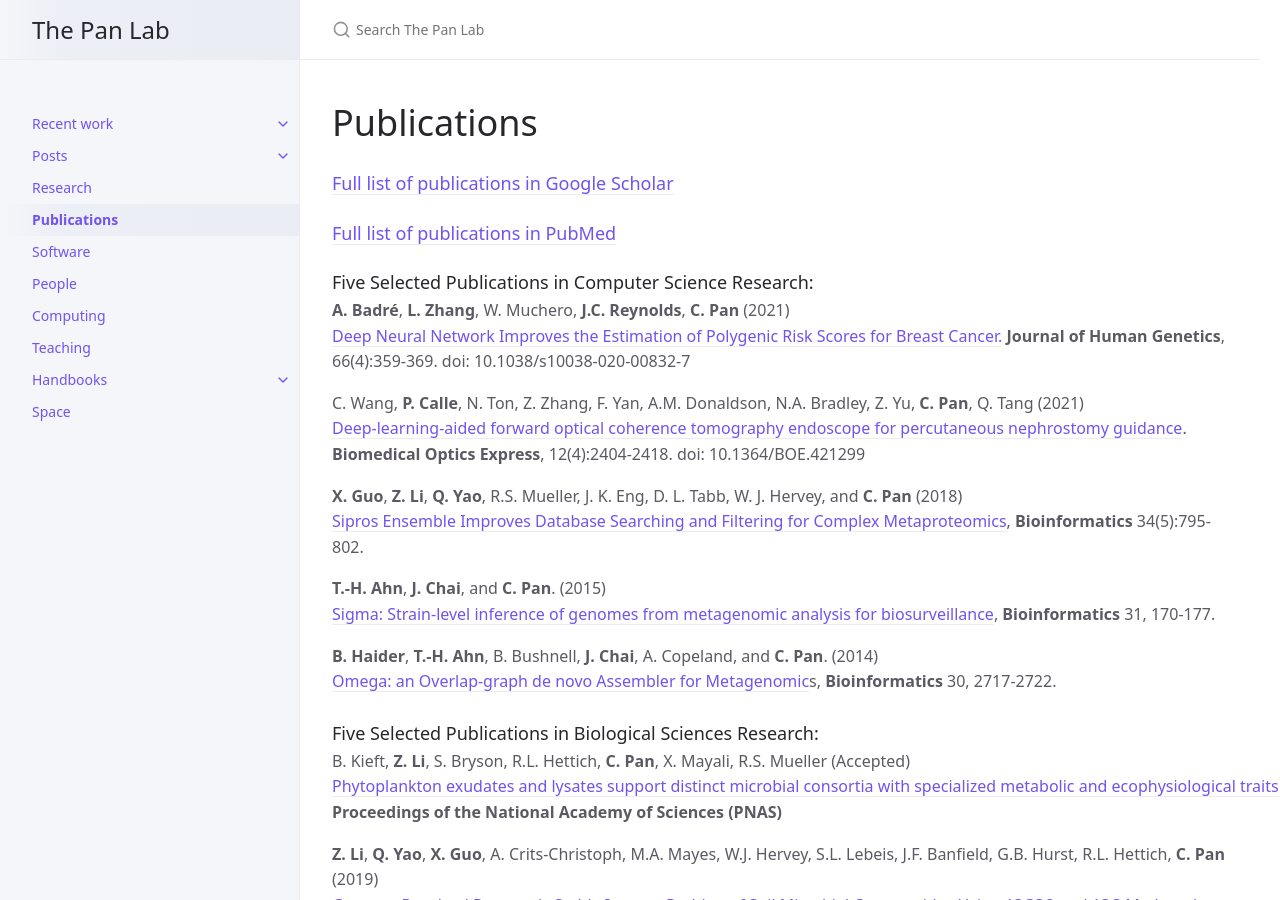
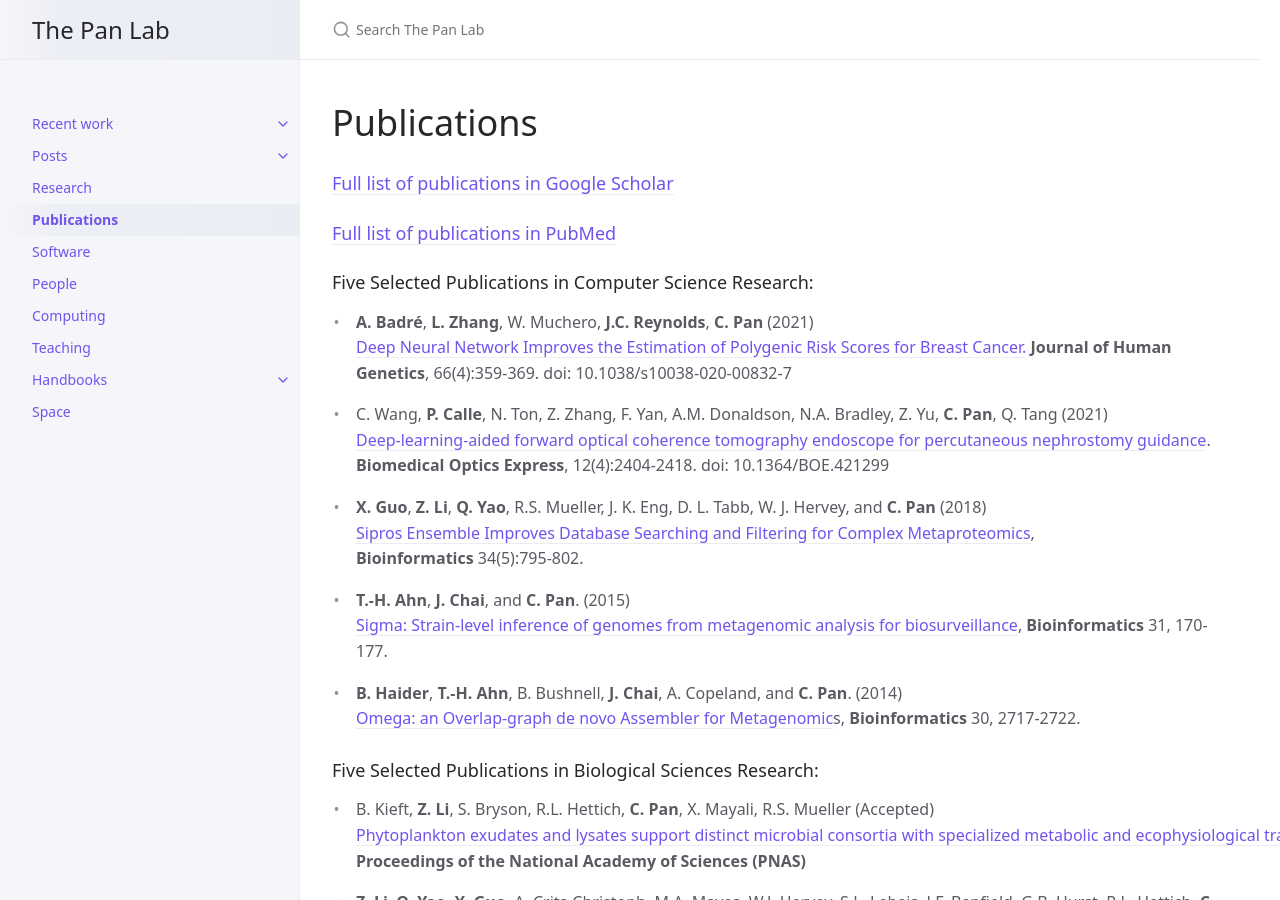
Before and after one commit to thepanlab/thepanlab.github.io, a Jekyll site: the page built from docs/publications.md, in a window 1280 px wide and 900 px high. Built offline with Jekyll 4.4.1, drawn with Linux system fonts in a browser that asks for light colours.

```diff
--- a/docs/publications.md
+++ b/docs/publications.md
@@ -12,25 +12,25 @@ nav_order: 4
 ### Five Selected Publications in Computer Science Research:
 
 
-**A. Badré**, **L. Zhang**, W. Muchero, **J.C. Reynolds**, **C. Pan** (2021) [Deep Neural Network Improves the Estimation of Polygenic Risk Scores for Breast Cancer.](https://www.nature.com/articles/s10038-020-00832-7) **Journal of Human Genetics**, 66(4):359-369. doi: 10.1038/s10038-020-00832-7
+- **A. Badré**, **L. Zhang**, W. Muchero, **J.C. Reynolds**, **C. Pan** (2021) [Deep Neural Network Improves the Estimation of Polygenic Risk Scores for Breast Cancer.](https://www.nature.com/articles/s10038-020-00832-7) **Journal of Human Genetics**, 66(4):359-369. doi: 10.1038/s10038-020-00832-7
 
-C. Wang, **P. Calle**, N. Ton, Z. Zhang, F. Yan, A.M. Donaldson, N.A. Bradley, Z. Yu, **C. Pan**, Q. Tang (2021) [Deep-learning-aided forward optical coherence tomography endoscope for percutaneous nephrostomy guidance](https://www.osapublishing.org/boe/fulltext.cfm?uri=boe-12-4-2404&id=449681). **Biomedical Optics Express**, 12(4):2404-2418. doi: 10.1364/BOE.421299
+- C. Wang, **P. Calle**, N. Ton, Z. Zhang, F. Yan, A.M. Donaldson, N.A. Bradley, Z. Yu, **C. Pan**, Q. Tang (2021) [Deep-learning-aided forward optical coherence tomography endoscope for percutaneous nephrostomy guidance](https://www.osapublishing.org/boe/fulltext.cfm?uri=boe-12-4-2404&id=449681). **Biomedical Optics Express**, 12(4):2404-2418. doi: 10.1364/BOE.421299
 
-**X. Guo**, **Z. Li**, **Q. Yao**, R.S. Mueller, J. K. Eng, D. L. Tabb, W. J. Hervey, and **C. Pan** (2018) [Sipros Ensemble Improves Database Searching and Filtering for Complex Metaproteomics](https://academic.oup.com/bioinformatics/article/34/5/795/4209993), **Bioinformatics** 34(5):795-802.
+- **X. Guo**, **Z. Li**, **Q. Yao**, R.S. Mueller, J. K. Eng, D. L. Tabb, W. J. Hervey, and **C. Pan** (2018) [Sipros Ensemble Improves Database Searching and Filtering for Complex Metaproteomics](https://academic.oup.com/bioinformatics/article/34/5/795/4209993), **Bioinformatics** 34(5):795-802.
 
-**T.-H. Ahn**, **J. Chai**, and **C. Pan**. (2015) [Sigma: Strain-level inference of genomes from metagenomic analysis for biosurveillance](https://academic.oup.com/bioinformatics/article-lookup/doi/10.1093/bioinformatics/btu641), **Bioinformatics** 31, 170-177.
+- **T.-H. Ahn**, **J. Chai**, and **C. Pan**. (2015) [Sigma: Strain-level inference of genomes from metagenomic analysis for biosurveillance](https://academic.oup.com/bioinformatics/article-lookup/doi/10.1093/bioinformatics/btu641), **Bioinformatics** 31, 170-177.
 
-**B. Haider**, **T.-H. Ahn**, B. Bushnell, **J. Chai**, A. Copeland, and **C. Pan**. (2014) [Omega: an Overlap-graph de novo Assembler for Metagenomic](https://academic.oup.com/bioinformatics/article-lookup/doi/10.1093/bioinformatics/btu395)s, **Bioinformatics** 30, 2717-2722.
+- **B. Haider**, **T.-H. Ahn**, B. Bushnell, **J. Chai**, A. Copeland, and **C. Pan**. (2014) [Omega: an Overlap-graph de novo Assembler for Metagenomic](https://academic.oup.com/bioinformatics/article-lookup/doi/10.1093/bioinformatics/btu395)s, **Bioinformatics** 30, 2717-2722.
 
 ### Five Selected Publications in Biological Sciences Research:
 
 
-B. Kieft, **Z. Li**, S. Bryson, R.L. Hettich, **C. Pan**, X. Mayali, R.S. Mueller (Accepted) [Phytoplankton exudates and lysates support distinct microbial consortia with specialized metabolic and ecophysiological traits]() **Proceedings of the National Academy of Sciences (PNAS)**
+- B. Kieft, **Z. Li**, S. Bryson, R.L. Hettich, **C. Pan**, X. Mayali, R.S. Mueller (Accepted) [Phytoplankton exudates and lysates support distinct microbial consortia with specialized metabolic and ecophysiological traits]() **Proceedings of the National Academy of Sciences (PNAS)**
 
-**Z. Li**, **Q. Yao**, **X. Guo**, A. Crits-Christoph, M.A. Mayes, W.J. Hervey, S.L. Lebeis, J.F. Banfield, G.B. Hurst, R.L. Hettich, **C. Pan** (2019) [Genome-Resolved Proteomic Stable Isotope Probing of Soil Microbial Communities Using 13CO2 and 13C-Methanol.](https://www.frontiersin.org/articles/10.3389/fmicb.2019.02706/full) **Frontier in Microbiology** 10:2706. doi: 10.3389/fmicb.2019.02706
+- **Z. Li**, **Q. Yao**, **X. Guo**, A. Crits-Christoph, M.A. Mayes, W.J. Hervey, S.L. Lebeis, J.F. Banfield, G.B. Hurst, R.L. Hettich, **C. Pan** (2019) [Genome-Resolved Proteomic Stable Isotope Probing of Soil Microbial Communities Using 13CO2 and 13C-Methanol.](https://www.frontiersin.org/articles/10.3389/fmicb.2019.02706/full) **Frontier in Microbiology** 10:2706. doi: 10.3389/fmicb.2019.02706
 
-S. Diamond, P. Andeer, **Z. Li**, A. Crits-Christoph, D. Burstein, K. Anantharaman, K.R. Lane, B.C. Thomas, **C. Pan**, T. Northen and J.F. Banfield (2019) [Mediterranean Grassland Soil C-N Compound Turnover is Mediated by Genomically Divergent Organisms, Depth Stratified, and Rainfall Dependent.](https://www.nature.com/articles/s41564-019-0449-y) **Nature Microbiology** 4(8):1356-1367
+- S. Diamond, P. Andeer, **Z. Li**, A. Crits-Christoph, D. Burstein, K. Anantharaman, K.R. Lane, B.C. Thomas, **C. Pan**, T. Northen and J.F. Banfield (2019) [Mediterranean Grassland Soil C-N Compound Turnover is Mediated by Genomically Divergent Organisms, Depth Stratified, and Rainfall Dependent.](https://www.nature.com/articles/s41564-019-0449-y) **Nature Microbiology** 4(8):1356-1367
 
-**Q. Yao**, **Z. Li**, Y. Song, S. J. Wright, **X. Guo**, S. G. Tringe, M.M. Tfaily, L. Paša-Tolic, T. C. Hazen, B. L. Turner, M. A. Mayes, **C. Pan** (2018) [Community Proteogenomics Reveals the Systemic Impact of Phosphorus Availability on Microbial Functions in Tropical Soil.](https://www.nature.com/articles/s41559-017-0463-5) **Nature Ecology and Evolution** 2(3):499-509
+- **Q. Yao**, **Z. Li**, Y. Song, S. J. Wright, **X. Guo**, S. G. Tringe, M.M. Tfaily, L. Paša-Tolic, T. C. Hazen, B. L. Turner, M. A. Mayes, **C. Pan** (2018) [Community Proteogenomics Reveals the Systemic Impact of Phosphorus Availability on Microbial Functions in Tropical Soil.](https://www.nature.com/articles/s41559-017-0463-5) **Nature Ecology and Evolution** 2(3):499-509
 
-**Z. Li**, **Y. Wang**, **Q. Yao**, N. B. Justice, **T.-H. Ahn**, D. Xu, R. L. Hettich, J. F. Banfield, and **C. Pan.** (2014) [Diverse and divergent protein post-translational modifications in two growth stages of a natural microbial community](https://www.nature.com/articles/ncomms5405), **Nature Communications** 5:4405. doi: 10.1038/ncomms5405
+- **Z. Li**, **Y. Wang**, **Q. Yao**, N. B. Justice, **T.-H. Ahn**, D. Xu, R. L. Hettich, J. F. Banfield, and **C. Pan.** (2014) [Diverse and divergent protein post-translational modifications in two growth stages of a natural microbial community](https://www.nature.com/articles/ncomms5405), **Nature Communications** 5:4405. doi: 10.1038/ncomms5405
```
